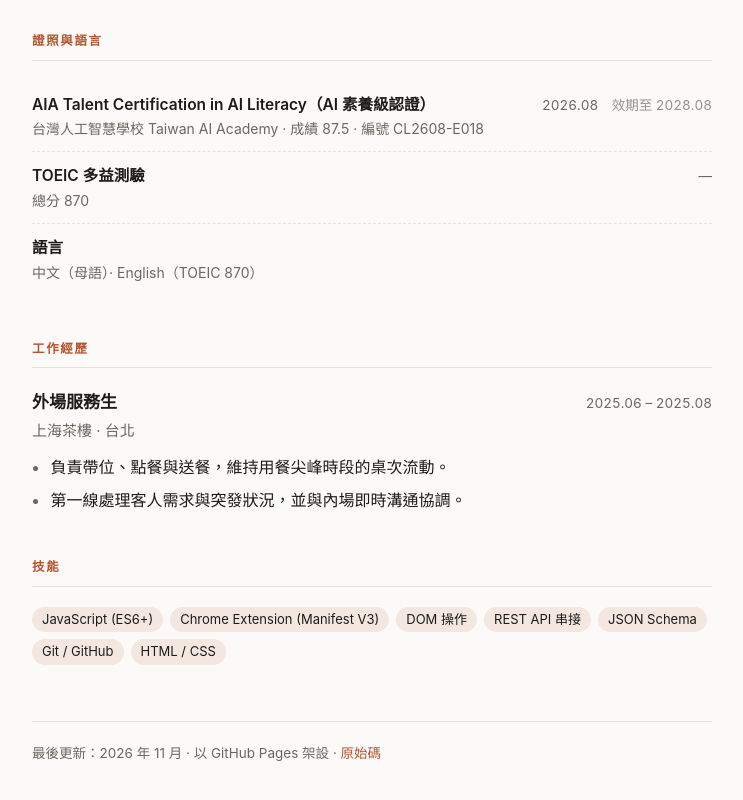
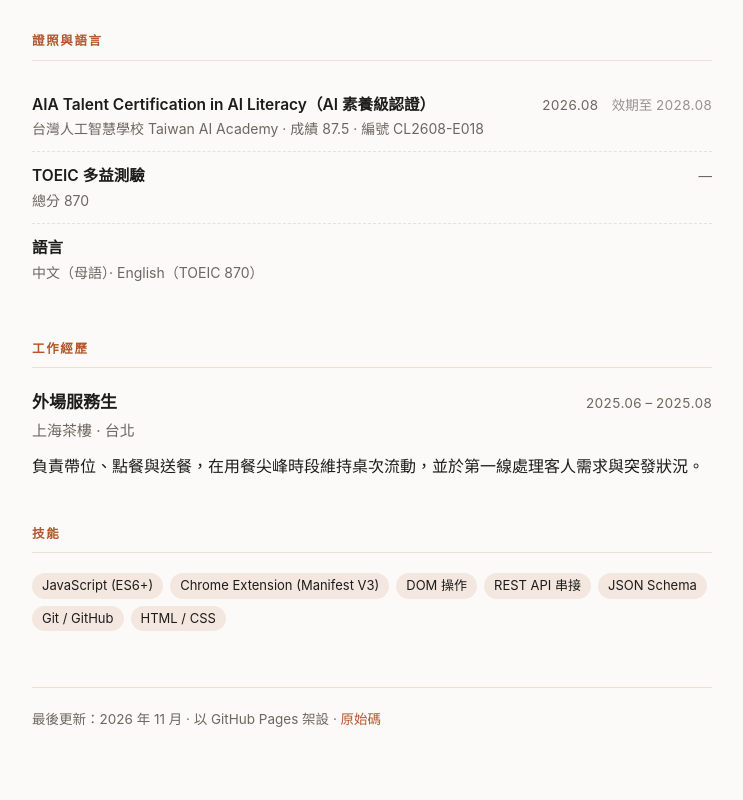
Before and after one commit to UncleLin332/UncleLin332.github.io, a plain HTML site: page index.html in a window 1280 px wide. Shown: the part 911-1711 px from the top of the page, without its empty margins (268-1011 px from the left). Drawn offline with Linux system fonts and the light colour scheme.

Commit message:
工作經歷壓成一句，與專案區塊格式一致
Co-Authored-By: Claude Opus 5 <noreply@anthropic.com>

```diff
--- a/index.html
+++ b/index.html
@@ -233,10 +233,7 @@
         </div>
         <span class="when">2025.06 – 2025.08</span>
       </div>
-      <ul>
-        <li>負責帶位、點餐與送餐，維持用餐尖峰時段的桌次流動。</li>
-        <li>第一線處理客人需求與突發狀況，並與內場即時溝通協調。</li>
-      </ul>
+      <p class="blurb">負責帶位、點餐與送餐，在用餐尖峰時段維持桌次流動，並於第一線處理客人需求與突發狀況。</p>
     </article>
   </section>
 
```
